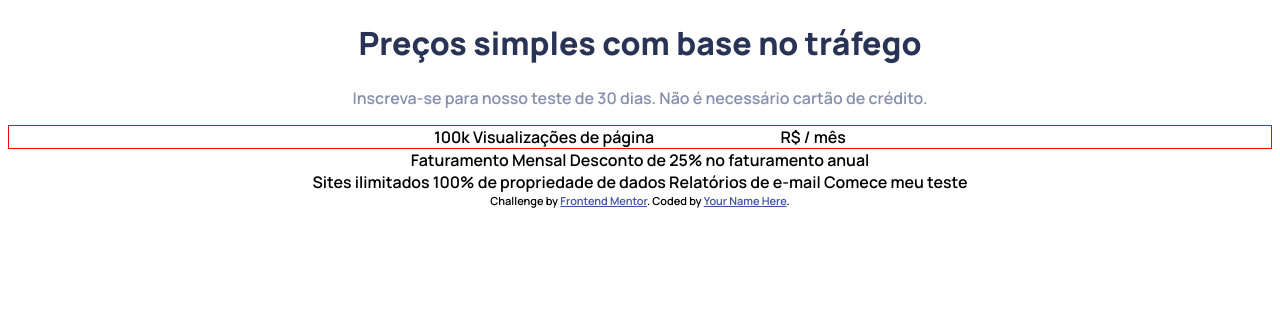
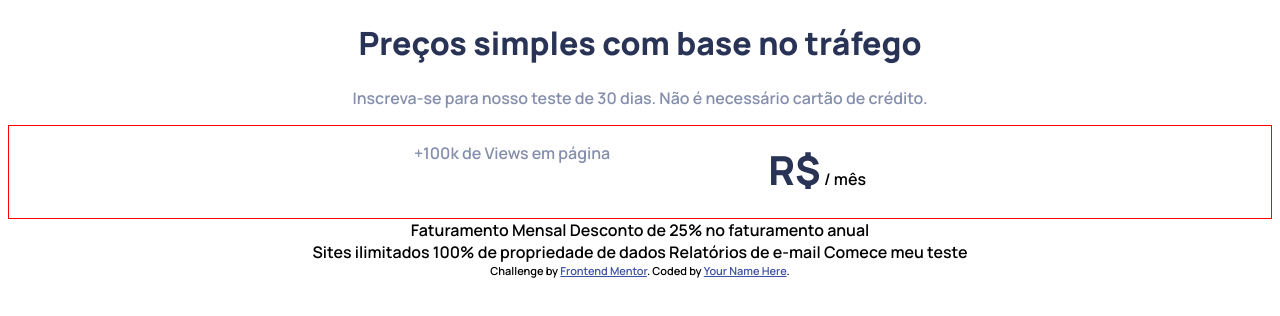
Before and after one commit to Cichinato-Ivan/ComponenteDePreco, a plain HTML site: page index.html in a window 1280 px wide. Drawn offline with Linux system fonts and the light colour scheme.

Commit message:
centralização dos textos

```diff
--- a/css/styles.css
+++ b/css/styles.css
@@ -3,7 +3,6 @@ body{
     font-family: 'Manrope', sans-serif;
 }
 
-/*Início Estilização do Cabeçalho */
 .dark-desaturated-blue {
     color: hsl(227, 35%, 25%);
 }
@@ -11,11 +10,17 @@ body{
 .grayish-blue{
     color: hsl(225, 20%, 60%);
 }
-/*Fim Estilização do Cabeçalho */
 
 /*Início Estilização da Sessão Views */
 #views{
     border: 1px solid red;
+}
+
+#views div{
+    width: auto;
+    height: 60px;
+    padding: 1em;
+
 }
 
 .flex-container{
@@ -25,6 +30,11 @@ body{
 
 .pages{
     margin-right: 10%;
+    text-align: center;
+}
+
+.pricing strong{
+    font-size: 40px;
 }
 
 /* .pages{
--- a/index.html
+++ b/index.html
@@ -35,11 +35,11 @@
     <section id="views" class="flex-container">
       <!-- Pageviews
       $ /month -->
-      <div class="pages">
-        100k Visualizações de página
+      <div class="pages grayish-blue">
+        +100k de Views em página
       </div>
       <div class="pricing">
-        R$ / mês
+        <strong class="dark-desaturated-blue">R$</strong> / mês
       </div>
     </section>
 
```
Also changed, not shown: 1 other file.
